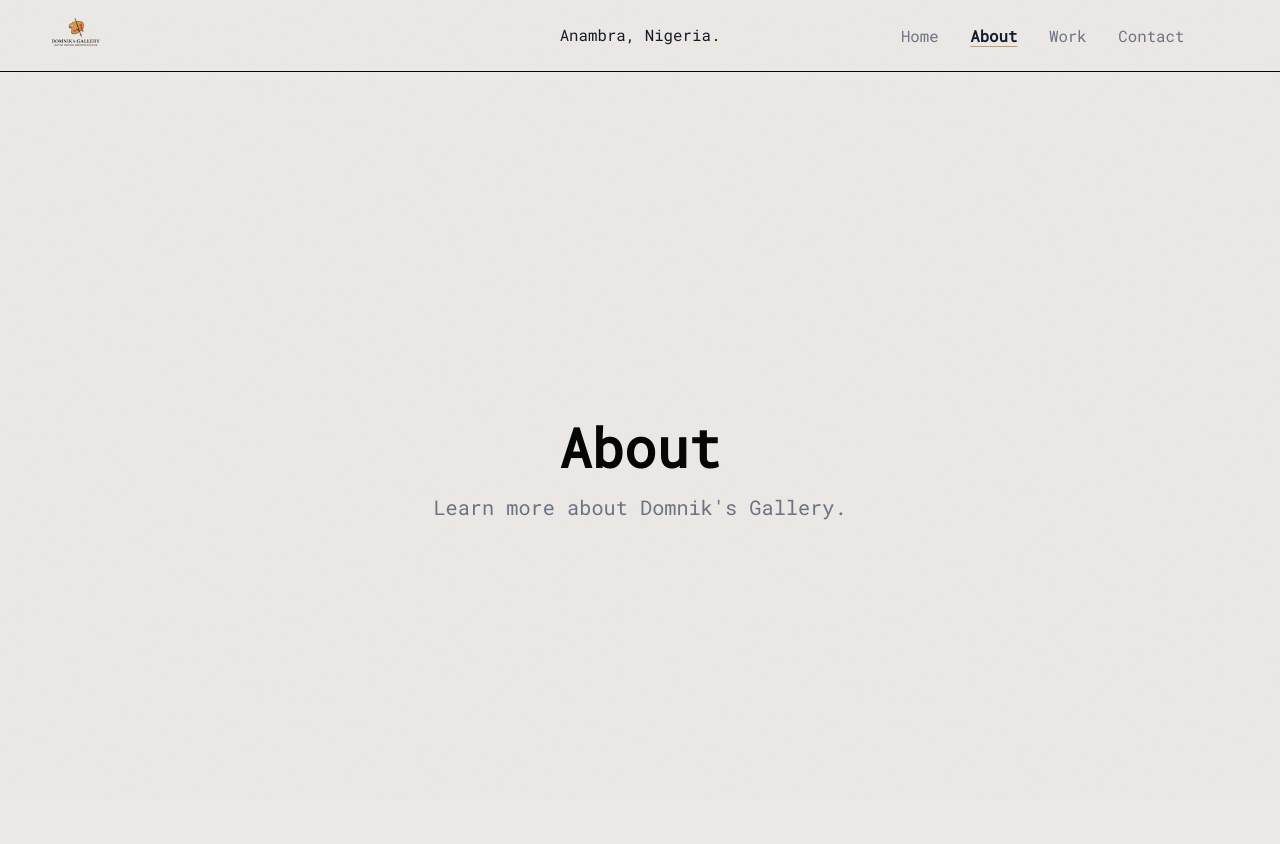
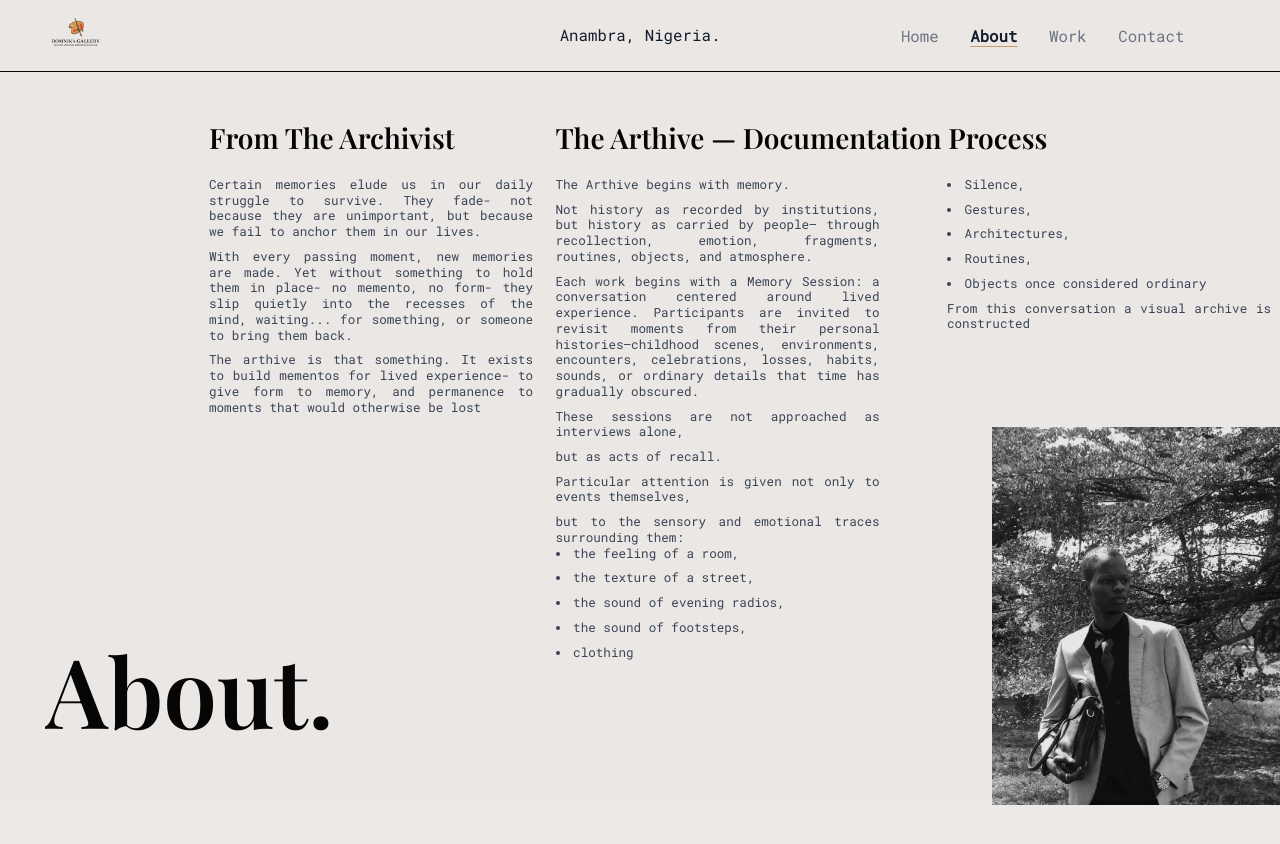
Before and after one commit to Olaitan01/Domniks-Gallery, a React (Vite) app: page /about in a window 1280 px wide. Shown: the top 844 px of the page. Built offline with nearby package versions, Linux system fonts and the light colour scheme.

Commit message:
created: About page

```diff
--- a/src/App.jsx
+++ b/src/App.jsx
@@ -1,20 +1,42 @@
-import { Route, Routes } from 'react-router-dom'
+import { useEffect, useRef } from 'react'
+import { Route, Routes, useLocation } from 'react-router-dom'
+import gsap from 'gsap'
+import { TransitionProvider } from './context/TransitionContext'
 import Header from './components/Header'
 import Home from './pages/Home'
 import About from './pages/About'
 import Contact from './pages/Contact'
 import Work from './pages/Work'
 
+function AnimatedRoutes() {
+  const location = useLocation()
+  const wrapperRef = useRef(null)
+
+  useEffect(() => {
+    gsap.fromTo(
+      wrapperRef.current,
+      { opacity: 0, y: 10 },
+      { opacity: 1, y: 0, duration: 0.55, ease: 'power2.out' }
+    )
+  }, [location.pathname])
+
+  return (
+    <div ref={wrapperRef}>
+      <Routes location={location} key={location.pathname}>
+        <Route path="/"        element={<Home />} />
+        <Route path="/about"   element={<About />} />
+        <Route path="/work"    element={<Work />} />
+        <Route path="/contact" element={<Contact />} />
+      </Routes>
+    </div>
+  )
+}
+
 export default function App() {
   return (
-    <>
+    <TransitionProvider>
       <Header />
-      <Routes>
-        <Route path="/" element={<Home />} />
-        <Route path="/about" element={<About />} />
-        <Route path="/work" element={<Work />} />
-        <Route path="/contact" element={<Contact />} />
-      </Routes>
-    </>
+      <AnimatedRoutes />
+    </TransitionProvider>
   )
 }
--- a/src/components/Header.jsx
+++ b/src/components/Header.jsx
@@ -1,5 +1,6 @@
 import { NavLink } from "react-router-dom";
 import logo from "../assets/logo.png";
+import { usePageTransition } from "../context/TransitionContext";
 
 const navItems = [
   { label: "Home", to: "/" },
@@ -9,6 +10,8 @@
 ];
 
 export default function Header() {
+  const { navigateTo } = usePageTransition();
+
   return (
     <header className="flex items-center sticky top-0 z-50 bg-inherit border-b border-[#000000] px-8 h-16">
       {/* Box 1 — Logo */}
@@ -35,6 +38,10 @@
               <NavLink
                 to={to}
                 end
+                onClick={(e) => {
+                  e.preventDefault();
+                  navigateTo(to);
+                }}
                 className={({ isActive }) =>
                   isActive
                     ? "text-sm font-semibold text-gray-900 underline underline-offset-4 decoration-[#C9996B]"
--- /dev/null
+++ b/src/context/TransitionContext.jsx
@@ -0,0 +1,29 @@
+import { createContext, useCallback, useContext, useRef } from 'react'
+import { useNavigate } from 'react-router-dom'
+
+const TransitionContext = createContext({})
+
+export function TransitionProvider({ children }) {
+  const navigate = useNavigate()
+  const exitFnRef = useRef(null)
+
+  const registerExit = useCallback((fn) => {
+    exitFnRef.current = fn
+  }, [])
+
+  const navigateTo = useCallback(async (path) => {
+    if (exitFnRef.current) {
+      await exitFnRef.current()
+      exitFnRef.current = null
+    }
+    navigate(path)
+  }, [navigate])
+
+  return (
+    <TransitionContext.Provider value={{ registerExit, navigateTo }}>
+      {children}
+    </TransitionContext.Provider>
+  )
+}
+
+export const usePageTransition = () => useContext(TransitionContext)
--- a/src/pages/About.jsx
+++ b/src/pages/About.jsx
@@ -1,8 +1,138 @@
+import { useEffect, useRef } from "react";
+import gsap from "gsap";
+import Domnik from "../assets/domnik.png";
+
 export default function About() {
+  const titleRef = useRef(null);
+
+  useEffect(() => {
+    // Reveal text upward from below — mirrors Home h1 pattern
+    gsap.fromTo(
+      titleRef.current,
+      { yPercent: 0, opacity: 0 },
+      {
+        yPercent: 10,
+        opacity: 1,
+        duration: 1.1,
+        ease: "power3.out",
+        delay: 0.5,
+      },
+    );
+  }, []);
+
   return (
-    <main className="flex flex-col items-center justify-center min-h-screen px-6">
-      <h1 className="text-5xl font-bold mb-4">About</h1>
-      <p className="text-lg text-gray-500">Learn more about Domnik's Gallery.</p>
+    <main className="flex flex-col min-h-screen px-6 relative overflow-y-hidden ">
+      {/* overflow-hidden clips the h1 during its upward reveal */}
+      <div className="absolute bottom-30 left-10 overflow-hidden ">
+        <h1
+          ref={titleRef}
+          className="font-semibold leading-tight"
+          style={{
+            fontFamily: "'Playfair Display', serif",
+            fontSize: "clamp(48px, 8vw, 96px)",
+          }}
+        >
+          About.
+        </h1>
+      </div>
+      <div className="mt-20  text-gray-700 text-lg leading-relaxed absolute bottom-15 right-0">
+        <img src={Domnik} alt="Domnik" className="max-w-fit w-3xs " />
+      </div>
+      <div className="w-full flex justify-end">
+        <div className="flex flex-row gap-5 max-w-4xl  pt-10  mr-8">
+          <div>
+            <h2
+              className=""
+              style={{
+                fontFamily: "'Playfair Display', serif",
+                fontSize: "clamp(28px, 4vw, 24px)",
+              }}
+            >
+              From The Archivist
+            </h2>
+            <p className="mt-4 text-gray-700 text-[0.7rem] leading-tight flex flex-col gap-2  w-2xs text-justify">
+              <span>
+                Certain memories elude us in our daily struggle to survive. They
+                fade- not because they are unimportant, but because we fail to
+                anchor them in our lives.
+              </span>{" "}
+              <span>
+                With every passing moment, new memories are made. Yet without
+                something to hold them in place- no memento, no form- they slip
+                quietly into the recesses of the mind, waiting... for something,
+                or someone to bring them back.
+              </span>{" "}
+              <span>
+                The arthive is that something. It exists to build mementos for
+                lived experience- to give form to memory, and permanence to
+                moments that would otherwise be lost
+              </span>
+            </p>
+          </div>
+          <div>
+            <h2
+              className=""
+              style={{
+                fontFamily: "'Playfair Display', serif",
+                fontSize: "clamp(28px, 4vw, 24px)",
+              }}
+            >
+              The Arthive — Documentation Process
+            </h2>
+            <div className="flex flex-row gap-15 items-baseline">
+              <div>
+                <p className="mt-4 text-gray-700 text-[0.7rem] leading-tight flex flex-col gap-2 w-2xs text-justify">
+                  <span>The Arthive begins with memory.</span>{" "}
+                  <span>
+                    Not history as recorded by institutions, but history as
+                    carried by people— through recollection, emotion, fragments,
+                    routines, objects, and atmosphere.
+                  </span>{" "}
+                  <span>
+                    Each work begins with a Memory Session: a conversation
+                    centered around lived experience. Participants are invited
+                    to revisit moments from their personal histories—childhood
+                    scenes, environments, encounters, celebrations, losses,
+                    habits, sounds, or ordinary details that time has gradually
+                    obscured.
+                  </span>
+                  <span>
+                    These sessions are not approached as interviews alone,
+                  </span>
+                  <span>but as acts of recall.</span>
+                  <span>
+                    Particular attention is given not only to events themselves,
+                  </span>
+                  <span>
+                    but to the sensory and emotional traces surrounding them:
+                  </span>
+                </p>
+                <div>
+                  <ul className="list-disc list-inside text-gray-700 text-[0.7rem] leading-tight flex flex-col gap-2 w-2xs">
+                    <li>the feeling of a room,</li>
+                    <li>the texture of a street,</li>
+                    <li>the sound of evening radios,</li>
+                    <li>the sound of footsteps,</li>
+                    <li>clothing</li>
+                  </ul>
+                </div>
+              </div>
+              <div>
+                <ul className="list-disc list-inside text-gray-700 text-[0.7rem] leading-tight flex flex-col gap-2 w-2xs">
+                  <li>Silence,</li>
+                  <li>Gestures,</li>
+                  <li>Architectures,</li>
+                  <li>Routines,</li>
+                  <li>Objects once considered ordinary</li>
+                </ul>
+                <p className="mt-2 text-gray-700 text-[0.7rem] leading-tight flex flex-col gap-2 w-2xs text-justify">
+                  From this conversation a visual archive is constructed
+                </p>
+              </div>
+            </div>
+          </div>
+        </div>
+      </div>
     </main>
-  )
+  );
 }
--- a/src/pages/Contact.jsx
+++ b/src/pages/Contact.jsx
@@ -1,7 +1,7 @@
 export default function Contact() {
   return (
     <main className="flex flex-col items-center justify-center min-h-screen px-6">
-      <h1 className="text-5xl font-bold mb-4">Contact</h1>
+      <h1 className="font-semibold mb-4 leading-tight" style={{ fontFamily: "'Playfair Display', serif", fontSize: "clamp(48px, 8vw, 96px)" }}>Contact</h1>
       <p className="text-lg text-gray-500">Get in touch with us.</p>
     </main>
   )
--- a/src/pages/Work.jsx
+++ b/src/pages/Work.jsx
@@ -1,7 +1,7 @@
 export default function Work() {
   return (
     <main className="flex flex-col items-center justify-center min-h-screen px-6">
-      <h1 className="text-5xl font-bold mb-4">Work</h1>
+      <h1 className="font-semibold mb-4 leading-tight" style={{ fontFamily: "'Playfair Display', serif", fontSize: "clamp(48px, 8vw, 96px)" }}>Work</h1>
       <p className="text-lg text-gray-500">Explore the gallery's work.</p>
     </main>
   )
```
Also changed, not shown: src/pages/Home.jsx (+33 -4 lines), src/assets/domnik.png (added).
